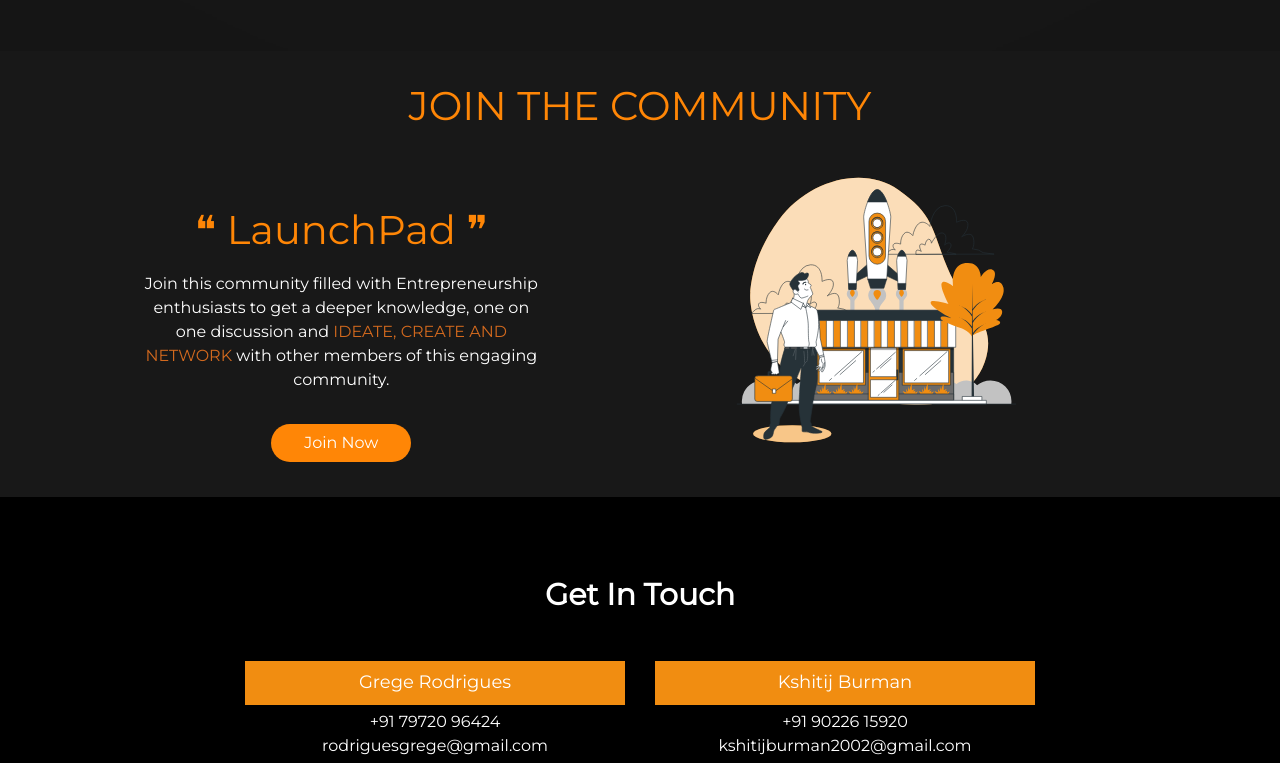
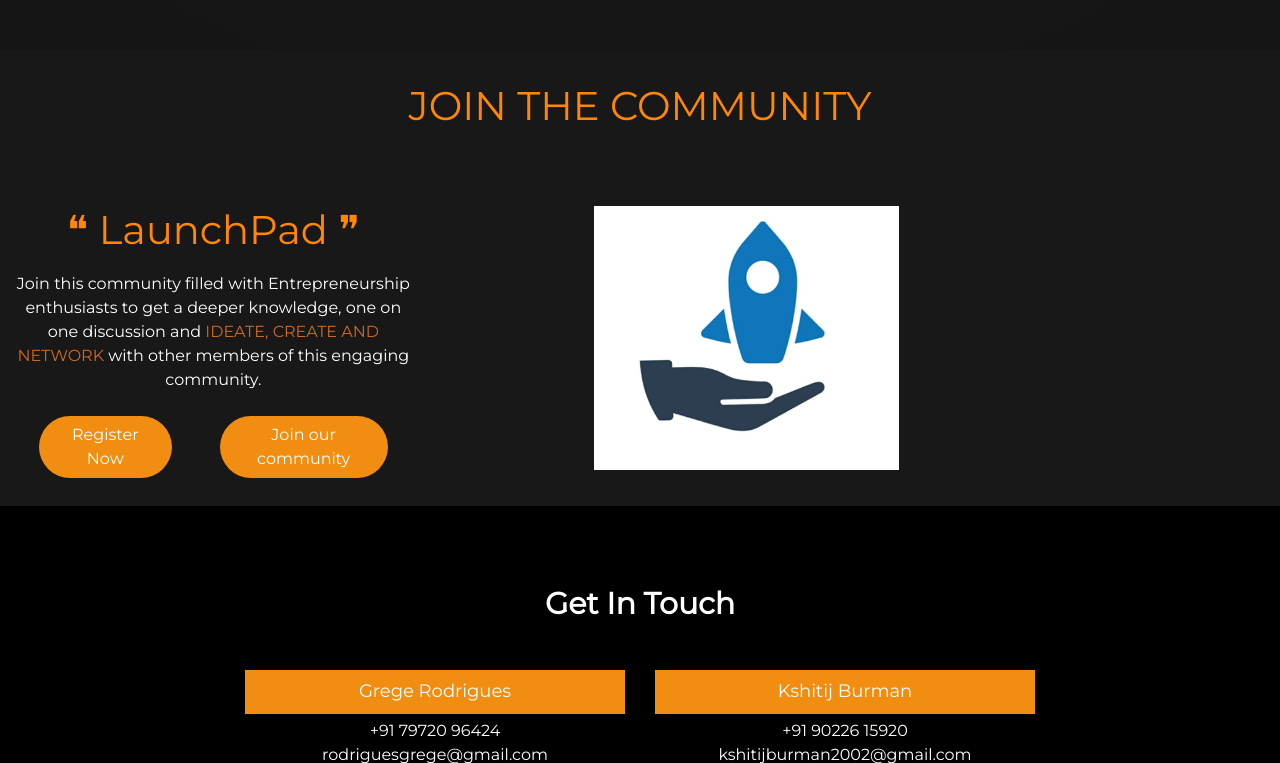
Before and after one commit to soulfaced/ecell-c-suits, a PHP site: page / in a window 1280 px wide. Shown: the part 3265-4028 px from the top of the page. Run offline with PHP 8.4, Linux system fonts and the light colour scheme; some libraries are stand-ins or nearby versions.

Commit message:
launchpad added

```diff
--- a/index.php
+++ b/index.php
@@ -97,26 +97,28 @@ $_SESSION['login_use'] = 'ecell';
         <!--========== PROMO BLOCK ==========-->
         <div class="m-intro s-promo-block-v3 g-bg-position--center g-fullheight--xs main_header" style="background-image: url('vector-JUNE-2020-100.png'); display:flex;">
 
-          <div class="container divdivdiv g-ver-center--xs g-padding-y-100--xs g-padding-y-0--lg" style="align-itens:center;z-index:250">
-            <div style="align-itens:center;z-index:200;" class="g-margin-t-10--xs g-margin-t-0--sm g-margin-b-3--xs g-margin-b-7--md g-margin-l-2--xs g-margin-l-8--sm ecell-presents" >
+          <div class="container divdivdiv g-ver-center--xs g-padding-y-100--xs g-padding-y-0--lg" style="align-items:center;z-index:250">
+            <div style="align-items:center;z-index:200;" class="g-margin-t-10--xs g-margin-t-0--sm g-margin-b-3--xs g-margin-b-7--md g-margin-l-2--xs g-margin-l-8--sm ecell-presents" >
                  <!-- <div style="display:flex; align-items:center ; margin:auto">
                      <img src="https://startupconclave.ecellvnit.org/static/img/E-Cell_white.png" alt="Ecell Logo" height="50" style="float:right; z-index:2"/>
                      <p class="g-color--white-opacity" style="position: relative;margin-left:10px;z-index:2; margin-top:22px">presents</p>
                 </div> -->
-                <h1 style="align-itens:center;" class="text-uppercase g-font-size-50--xs g-font-size-60--sm g-font-size-80--lg g-color--white mt-5" style="font-weight:700; text-shadow: 2px 0 #333; letter-spacing:2px; position: relative;">C-Suites</h1>
+                <h1 style="align-items:center;" class="text-uppercase g-font-size-50--xs g-font-size-60--sm g-font-size-80--lg g-color--white mt-5" style="font-weight:700; text-shadow: 2px 0 #333; letter-spacing:2px; position: relative;">C-Suites</h1>
 
                     <br>
-                    <div style="align-itens:center;" class="col-sm-7 col-sm-6 col-lg-7">
+                    <div style="align-items:center;" class="col-sm-7 col-sm-6 col-lg-7">
                         <p class="g-color--white-opacity g-font-size-20--xs">C-suites is an initiative that aims to help aspiring entrepreneurs of VNIT and
                           ventures their ideas to the next level through a defined framework.</p>
                     </div>
                     <br>
-                    <div style="align-itens:center;" class="col-sm-6 col-sm-5 col-lg-5">
+                    <div style="align-items:center;" class="col-sm-6 col-sm-5 col-lg-5">
                         <p class="g-color--white-opacity g-font-size-20--xs">Grow yourself and nurture your start-up with us!</p>
                     </div>
-                    <div class="col text-center" style="z-index:250">
-                      <a href="form.php" type="submit" name="submit"  class="btn btn-dark btn-lg my-5" style="background-color: #ff8606;" value="submit">Join Now!</a>
-                    </div>
+                    <div class="d-flex justify-content-center ">
+                      <a href="form.php">
+                      <button class="rounded-pill mx-4 btn my-4" style="background-color:#f18d11;color: #fff;">Register Now</button></a>
+                      <a href="https://chat.whatsapp.com/KA3wsL2BBzhG30cSiHGAgX" target="_blank">
+                      <button class="rounded-pill btn mx-4 my-4" style="background-color:#f18d11;color:#fff;font-size: medium;">Join our community</button></a></div>
 
 
             </div>
@@ -436,16 +438,19 @@ $_SESSION['login_use'] = 'ecell';
         <section class="community container-fluid d-block" style="margin-bottom:-3%;background-color:#181818;" id="register">
           <div class="heading text-center" style="padding-top:2%;margin-top:-2%;"data-aos="fade-up"data-aos-duration="2000" styel="color:#f18d11">JOIN THE COMMUNITY</div>
           <div class="row">
-            <div class="col-md-4"style="margin-left:10%;margin-top:5%"data-aos="fade-right"data-aos-duration="2000">
+            <div class="col-md-4"style="margin-top:5%"data-aos="fade-right"data-aos-duration="2000">
               <div class="heading text-center" styel="color:#f18d11">❝ LaunchPad ❞</div>
               <div class="para text-center"style="margin:3% 0">
                   Join this community filled with Entrepreneurship enthusiasts to get a deeper knowledge, one on one discussion and <span style="color:chocolate;">IDEATE, CREATE AND NETWORK</span> with other members of this engaging community.
-                  <a href="form.php">
-                  <button class="btn btn3" styel="color:#f18d11">Join Now</button></a>
+                  <div class="d-flex justify-content-center ">
+                      <a href="form.php">
+                      <button class="rounded-pill mx-4 btn my-4" style="background-color:#f18d11;color: #fff;">Register Now</button></a>
+                      <a href="https://chat.whatsapp.com/KA3wsL2BBzhG30cSiHGAgX" target="_blank">
+                      <button class="rounded-pill btn mx-4 my-4" style="background-color:#f18d11;color:#fff;font-size: medium;">Join our community</button></a></div>
             </div>
             </div>
             <div class="col-md-6">
-              <img class="image_half" src="images/vectors/market launch-bro.svg"  alt="" data-aos="fade-left"data-aos-duration="2000">
+              <img class="image_half" style="margin-top: 70px;" src="images/launchpad.jpeg"  alt="" data-aos="fade-left"data-aos-duration="2000">
             </div>
           </div>
         </section>
--- a/style1.css
+++ b/style1.css
@@ -2,7 +2,9 @@
 * {
   box-sizing: border-box;
 }
-
+body{
+  overflow-x: hidden;
+}
 .page-contain {
   display: flex;
   min-height: 100vh;
@@ -301,3 +303,9 @@ button{
     transform: translate3d(0, -50%, 0);
   }
 }
+
+@media screen and (max-width:768px){
+  html,body{
+    overflow-x: hidden;
+  }
+}
```
Also changed, not shown: images/launchpad.jpeg (added).
